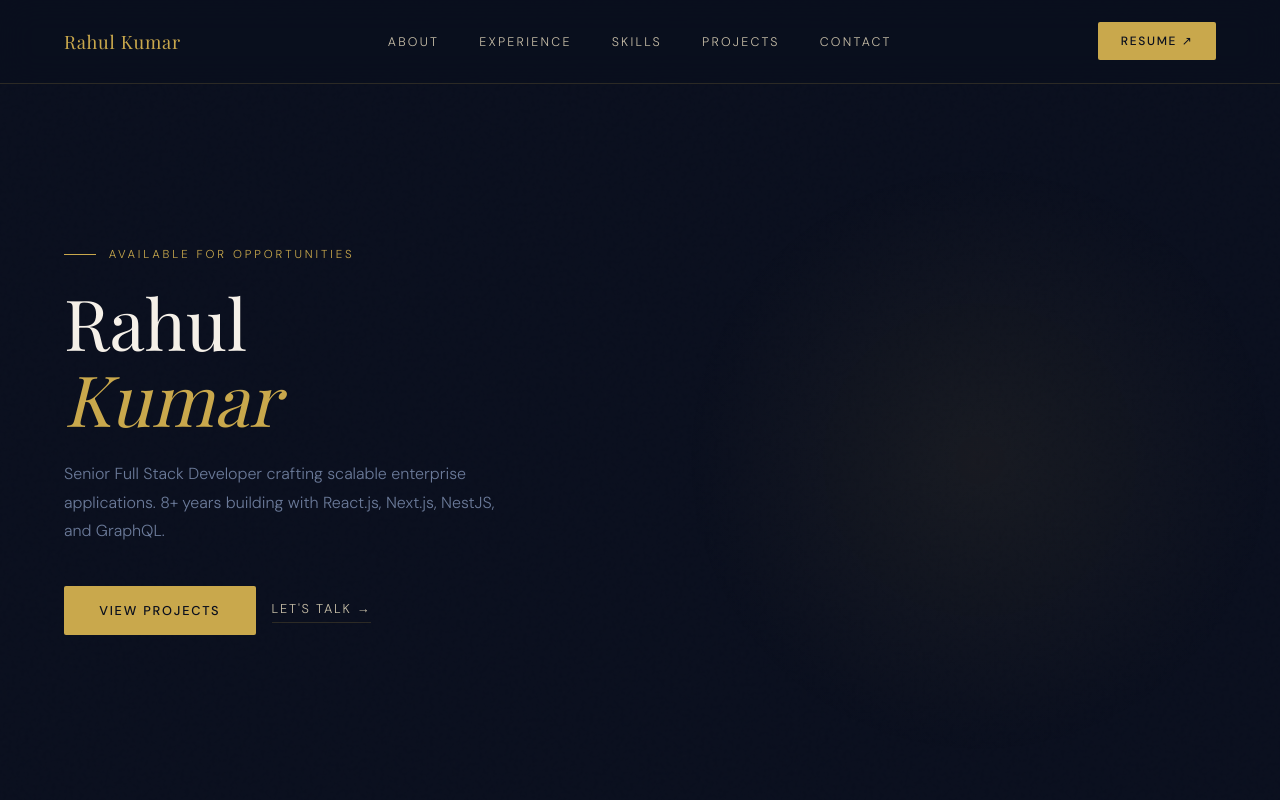
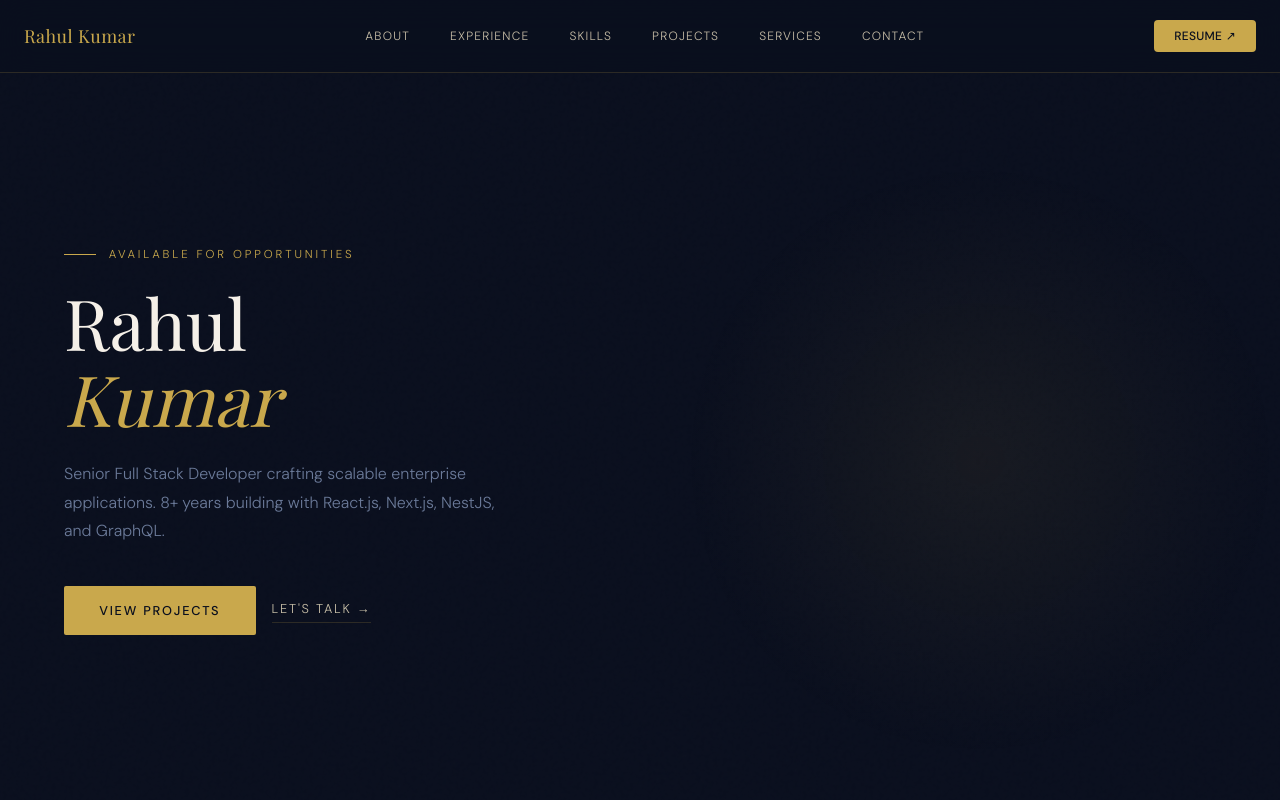
Before and after one commit to rahulfrontend1-cmd/rahul-portfolio, a Next.js app: page / in a window 1280 px wide. Shown: the top 800 px of the page. Built offline with nearby package versions, Linux system fonts and the light colour scheme.

Commit message:
navbar added

```diff
--- a/components/Navbar.tsx
+++ b/components/Navbar.tsx
@@ -8,6 +8,7 @@ const navLinks = [
   { label: "Experience", href: "#experience" },
   { label: "Skills", href: "#skills" },
   { label: "Projects", href: "#projects" },
+  { label: "Services", href: "#services" },
   { label: "Contact", href: "#contact" },
 ];
 
@@ -23,65 +24,25 @@ export default function Navbar() {
 
   return (
     <nav
-      style={{
-        position: "fixed",
-        top: 0,
-        left: 0,
-        right: 0,
-        zIndex: 100,
-        display: "flex",
-        alignItems: "center",
-        justifyContent: "space-between",
-        padding: "1.4rem 5%",
-        background: scrolled
-          ? "rgba(10,15,30,0.95)"
-          : "rgba(10,15,30,0.75)",
-        backdropFilter: "blur(16px)",
-        borderBottom: "1px solid var(--border)",
-        transition: "background 0.3s",
-      }}
+      className={`fixed top-0 left-0 right-0 z-50 flex items-center justify-between px-6 py-5 border-b border-[var(--border)] backdrop-blur-lg transition-colors ${
+        scrolled ? "bg-[rgba(10,15,30,0.95)]" : "bg-[rgba(10,15,30,0.75)]"
+      }`}
     >
       {/* Logo */}
       <Link
         href="#home"
-        style={{
-          fontFamily: "var(--font-serif), Georgia, serif",
-          fontSize: "1.15rem",
-          color: "var(--gold)",
-          letterSpacing: "0.04em",
-          textDecoration: "none",
-        }}
+        className="font-serif text-lg text-[var(--gold)] tracking-wide"
       >
         Rahul Kumar
       </Link>
 
       {/* Desktop links */}
-      <ul
-        style={{
-          display: "flex",
-          gap: "2.5rem",
-          listStyle: "none",
-        }}
-        className="hidden md:flex"
-      >
+      <ul className="hidden md:flex gap-10 list-none">
         {navLinks.map((link) => (
           <li key={link.href}>
             <a
               href={link.href}
-              style={{
-                fontSize: "0.78rem",
-                letterSpacing: "0.18em",
-                textTransform: "uppercase",
-                color: "var(--cream-dim)",
-                textDecoration: "none",
-                transition: "color 0.2s",
-              }}
-              onMouseEnter={(e) =>
-                (e.currentTarget.style.color = "var(--gold)")
-              }
-              onMouseLeave={(e) =>
-                (e.currentTarget.style.color = "var(--cream-dim)")
-              }
+              className="text-xs uppercase tracking-widest text-[var(--cream-dim)] hover:text-[var(--gold)] transition"
             >
               {link.label}
             </a>
@@ -89,45 +50,20 @@ export default function Navbar() {
         ))}
       </ul>
 
-      {/* Resume CTA */}
+      {/* Resume CTA (desktop only) */}
       <a
         href="/resume.pdf"
         target="_blank"
         rel="noopener noreferrer"
-        style={{
-          fontSize: "0.75rem",
-          letterSpacing: "0.14em",
-          textTransform: "uppercase",
-          color: "var(--navy)",
-          background: "var(--gold)",
-          padding: "0.55rem 1.4rem",
-          borderRadius: "2px",
-          textDecoration: "none",
-          fontWeight: 500,
-          transition: "background 0.2s",
-        }}
-        onMouseEnter={(e) =>
-          (e.currentTarget.style.background = "var(--gold-light)")
-        }
-        onMouseLeave={(e) =>
-          (e.currentTarget.style.background = "var(--gold)")
-        }
-        className="hidden md:inline-block"
+        className="hidden md:inline-block text-xs uppercase tracking-wide font-medium text-[var(--navy)] bg-[var(--gold)] px-5 py-2 rounded hover:bg-[var(--gold-light)] transition"
       >
         Resume ↗
       </a>
 
       {/* Mobile hamburger */}
       <button
-        className="md:hidden"
+        className="md:hidden text-xl text-[var(--cream)]"
         onClick={() => setMenuOpen(!menuOpen)}
-        style={{
-          background: "none",
-          border: "none",
-          color: "var(--cream)",
-          fontSize: "1.4rem",
-          cursor: "pointer",
-        }}
         aria-label="Toggle menu"
       >
         {menuOpen ? "✕" : "☰"}
@@ -135,32 +71,13 @@ export default function Navbar() {
 
       {/* Mobile menu */}
       {menuOpen && (
-        <div
-          style={{
-            position: "absolute",
-            top: "100%",
-            left: 0,
-            right: 0,
-            background: "var(--navy-2)",
-            borderBottom: "1px solid var(--border)",
-            padding: "1.5rem 5%",
-            display: "flex",
-            flexDirection: "column",
-            gap: "1.2rem",
-          }}
-        >
+        <div className="absolute top-full left-0 right-0 bg-[var(--navy-2)] border-b border-[var(--border)] px-6 py-6 flex flex-col gap-4">
           {navLinks.map((link) => (
             <a
               key={link.href}
               href={link.href}
               onClick={() => setMenuOpen(false)}
-              style={{
-                fontSize: "0.85rem",
-                letterSpacing: "0.16em",
-                textTransform: "uppercase",
-                color: "var(--cream-dim)",
-                textDecoration: "none",
-              }}
+              className="text-sm uppercase tracking-wide text-[var(--cream-dim)] hover:text-[var(--gold)] transition"
             >
               {link.label}
             </a>
@@ -169,19 +86,7 @@ export default function Navbar() {
             href="/resume.pdf"
             target="_blank"
             rel="noopener noreferrer"
-            style={{
-              fontSize: "0.75rem",
-              letterSpacing: "0.14em",
-              textTransform: "uppercase",
-              color: "var(--navy)",
-              background: "var(--gold)",
-              padding: "0.6rem 1.2rem",
-              borderRadius: "2px",
-              textDecoration: "none",
-              fontWeight: 500,
-              display: "inline-block",
-              alignSelf: "flex-start",
-            }}
+            className="text-xs uppercase tracking-wide font-medium text-[var(--navy)] bg-[var(--gold)] px-4 py-2 rounded hover:bg-[var(--gold-light)] transition"
           >
             Resume ↗
           </a>
```
